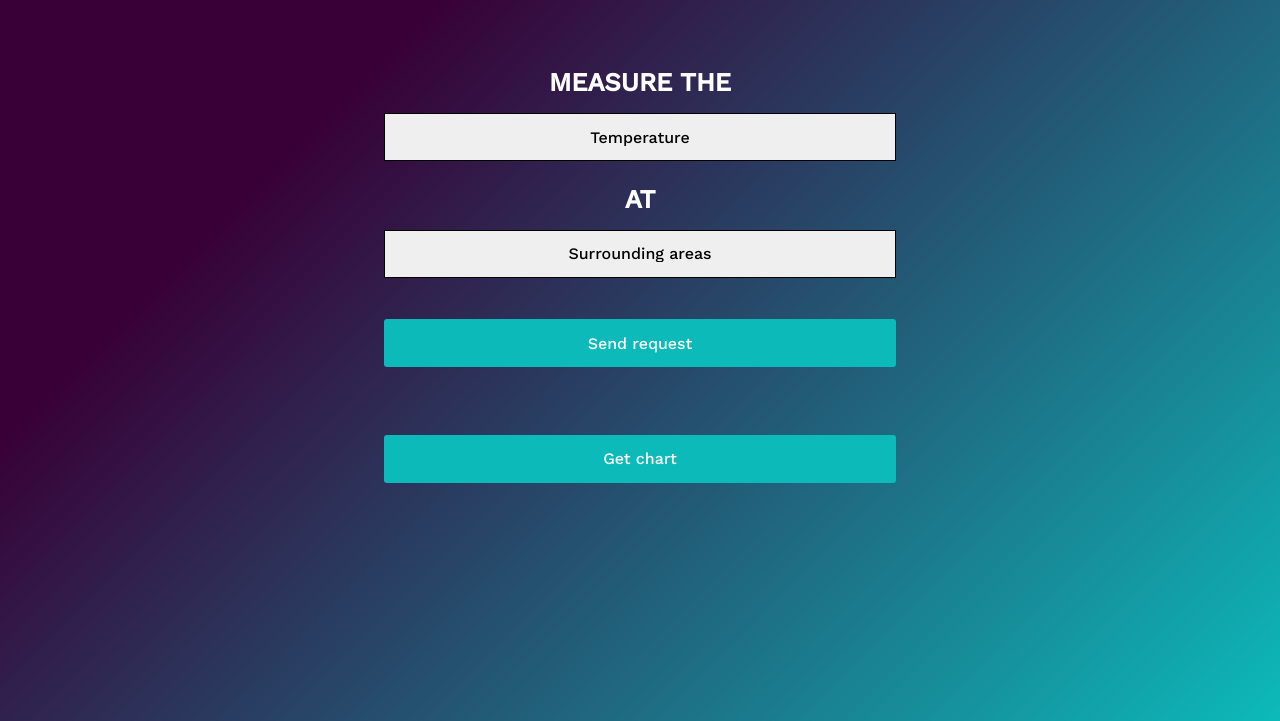
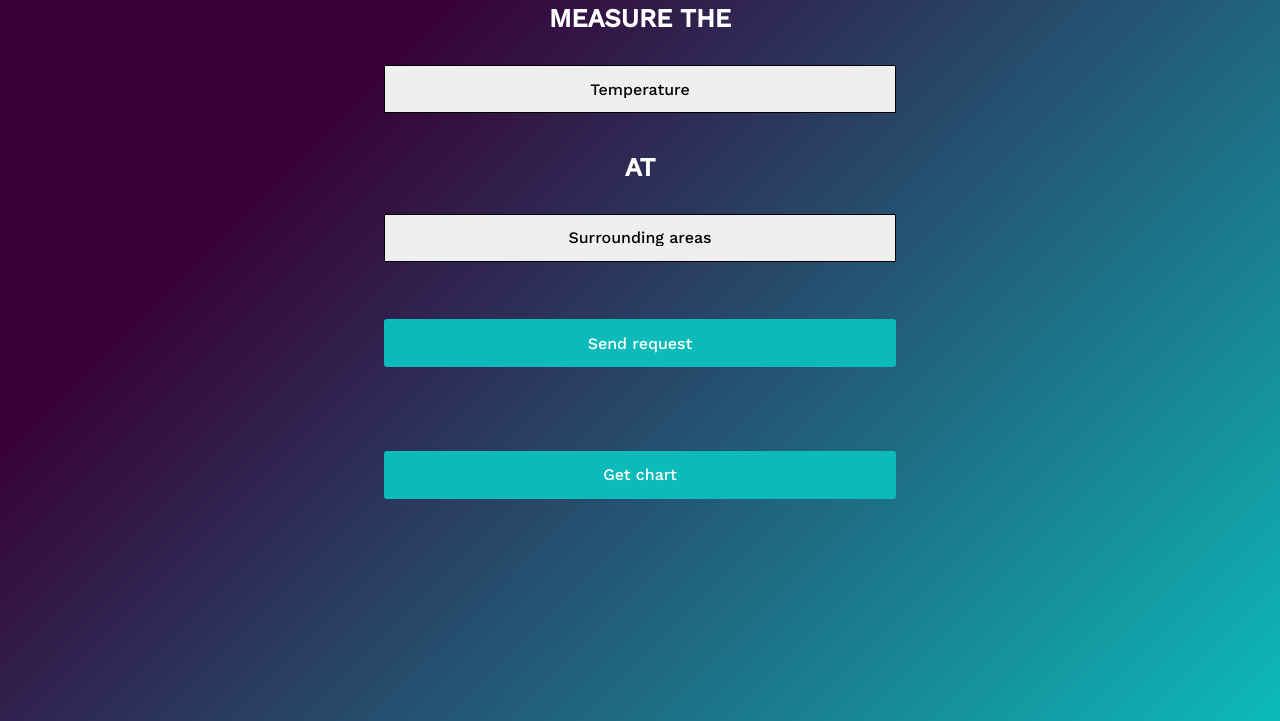
Before and after one commit to TuanDao2002/weather_website_ASM3_CompSys, a plain HTML site: page index.html in a window 1280 px wide. Shown: the part 111-832 px from the top of the page. Drawn offline with nearby package versions, Linux system fonts and the light colour scheme.

Commit message:
solve conflict

```diff
--- a/stylesheet.css
+++ b/stylesheet.css
@@ -34,7 +34,7 @@ header h1 {
 }
 
 #form {
-  margin: 4rem auto;
+  margin: 0rem auto;
   width: 40%;
 
   /*make flexbox for form for responsive*/
@@ -46,7 +46,7 @@ header h1 {
 }
 
 #form > * {
-  margin-bottom: 1rem;
+  margin-bottom: 2rem;
 }
 
 select {
```
